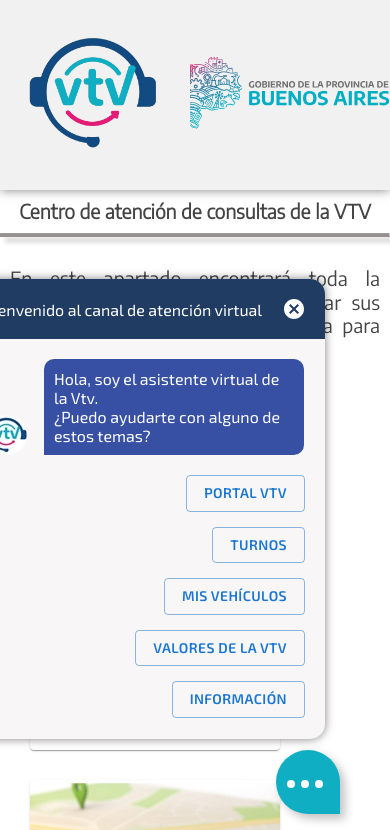
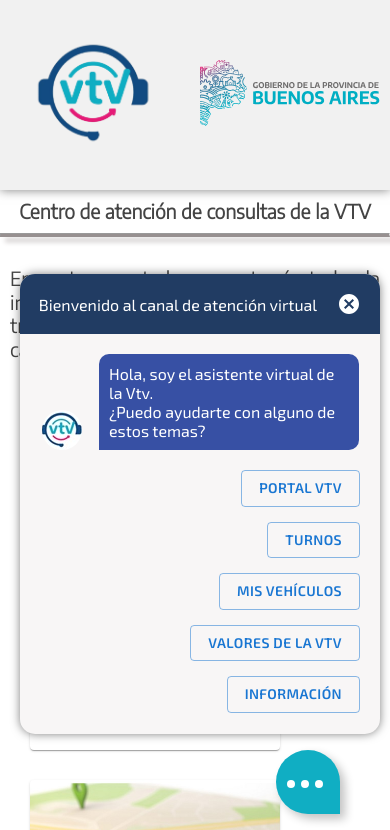
Before and after one commit to sebaamerio/chatbot, a React (Vite) app: page / in a window 390 px wide. Shown: the top 830 px of the page. Built offline with nearby package versions, Linux system fonts and the light colour scheme.

Commit message:
Responsive Celular

```diff
--- a/src/components/chatbot/chatbot.css
+++ b/src/components/chatbot/chatbot.css
@@ -20,7 +20,7 @@
 
 .chatbot {
 	width: 360px;
-	margin: 15px;
+	margin-bottom: 20px;
 	background: #f8f6f6;
 	border-radius: 15px;
 	box-shadow: 0 0 10px 0 rgba(0, 0, 0, 0.5), 0 10px 64px -500px rgba(0, 0, 0, 0.1);
@@ -31,7 +31,7 @@
 	font-family: "Exo2-Regular";
 	position: fixed;
 	bottom: 90px;
-	right: 50px;
+	right: 10px;
 	z-index: 9;
 }
 
--- a/src/layout/Header.css
+++ b/src/layout/Header.css
@@ -33,6 +33,7 @@
 
 .headerLayout__logo_vtv {
 	width: 100%;
+	padding: 10px;
 }
 
 header .headerLayout__logo_bsas {
```
